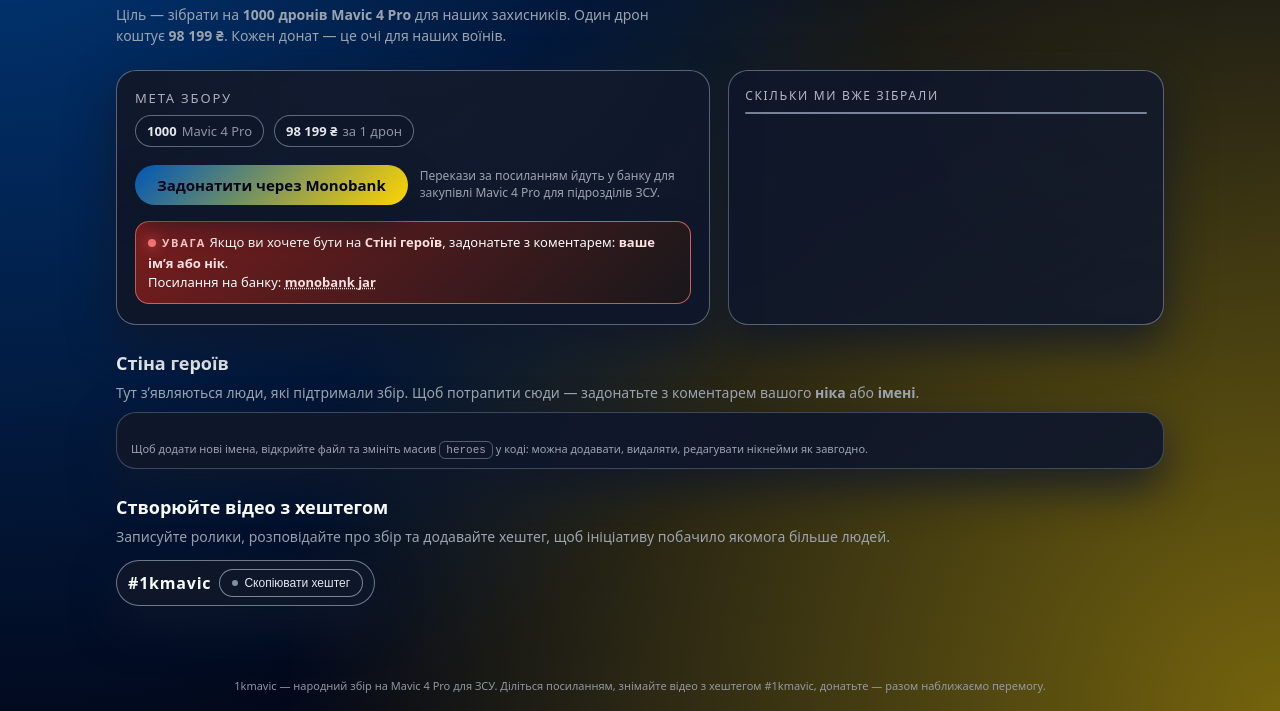
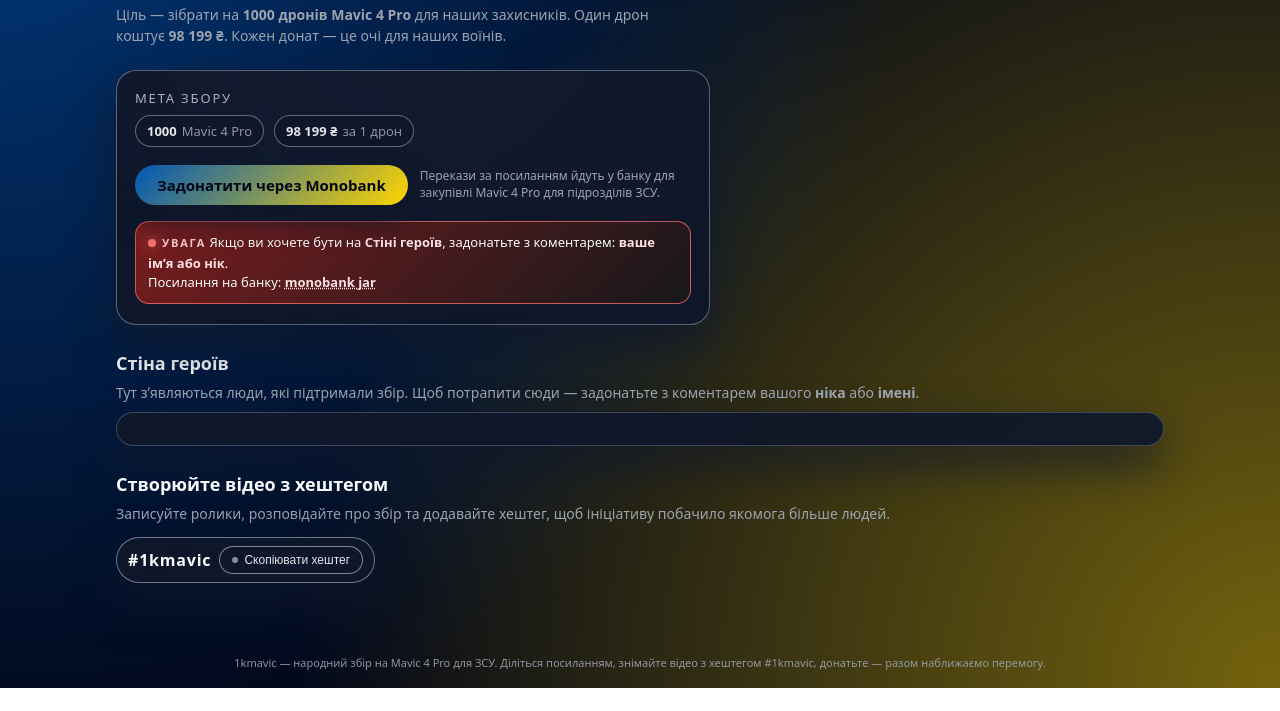
Before and after one commit to Stasan-minecraft/1kmavic, a plain HTML site: page index.html in a window 1280 px wide. Shown: the part 125-836 px from the top of the page. After the commit the page ends 813 px from the top, so only its background shows below. Drawn offline with Linux system fonts and the light colour scheme.

Commit message:
Update index.html

```diff
--- a/index.html
+++ b/index.html
@@ -527,13 +527,6 @@
             </div>
           </div>
         </div>
-
-        <!-- Права карта: віджет -->
-        <div class="card-soft">
-          <div class="widget-title">Скільки ми вже зібрали</div>
-          <div class="widget-frame-wrap">
-          </div>
-        </div>
       </div>
 
       <!-- Стіна героїв -->
@@ -546,10 +539,6 @@
 
         <div class="heroes-card">
           <ul id="heroes-list"></ul>
-          <div class="heroes-hint">
-            Щоб додати нові імена, відкрийте файл та змініть масив <code>heroes</code> у коді:
-            можна додавати, видаляти, редагувати нікнейми як завгодно.
-          </div>
         </div>
       </section>
 
```
